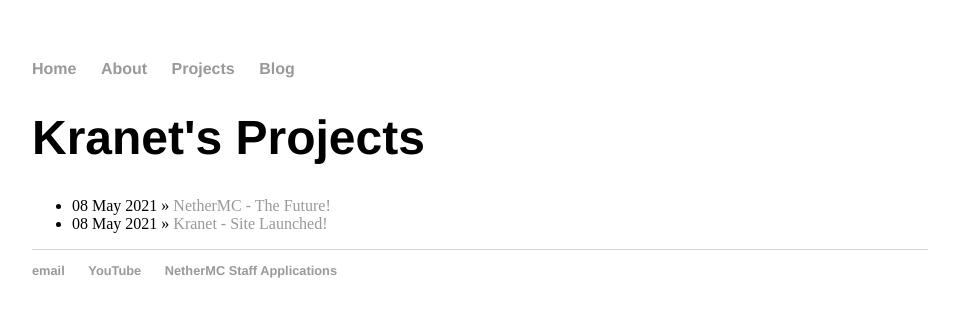
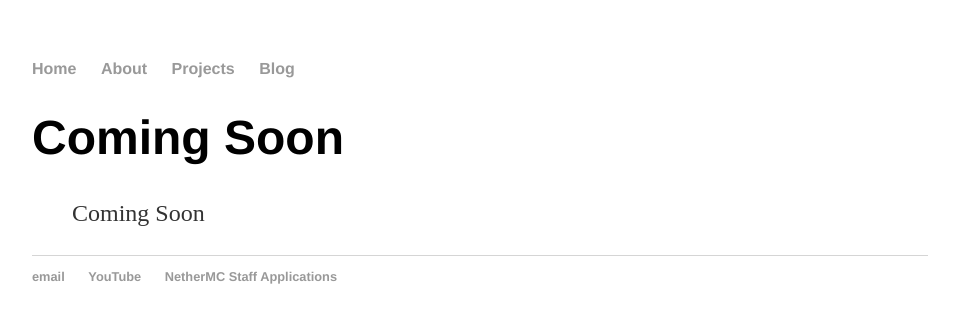
Before and after one commit to emlynlj/kranetmc.github.io, a Jekyll site: the page built from projects/index.html, in a window 1280 px wide. Shown: the top 323 px of the page, without its empty margins (160-1119 px from the left). Built offline with Jekyll 4.4.1, drawn with Linux system fonts in a browser that asks for light colours.

Commit message:
Update index.html

```diff
--- a/projects/index.html
+++ b/projects/index.html
@@ -1,11 +1,11 @@
 ---
 layout: default
-title: Kranet's Projects
+title: Coming Soon
 ---
 	<h1>{{ page.title }}</h1>
 	<ul class="projects">
 
-	  {% for post in site.posts %}
-	    <li><span>{{ post.date | date_to_string }}</span> » <a href="{{ post.url }}" title="{{ post.title }}">{{ post.title }}</a></li>
-	  {% endfor %}
-	</ul>
+<p>Coming Soon</p>
+
+
+    </u1>
```
